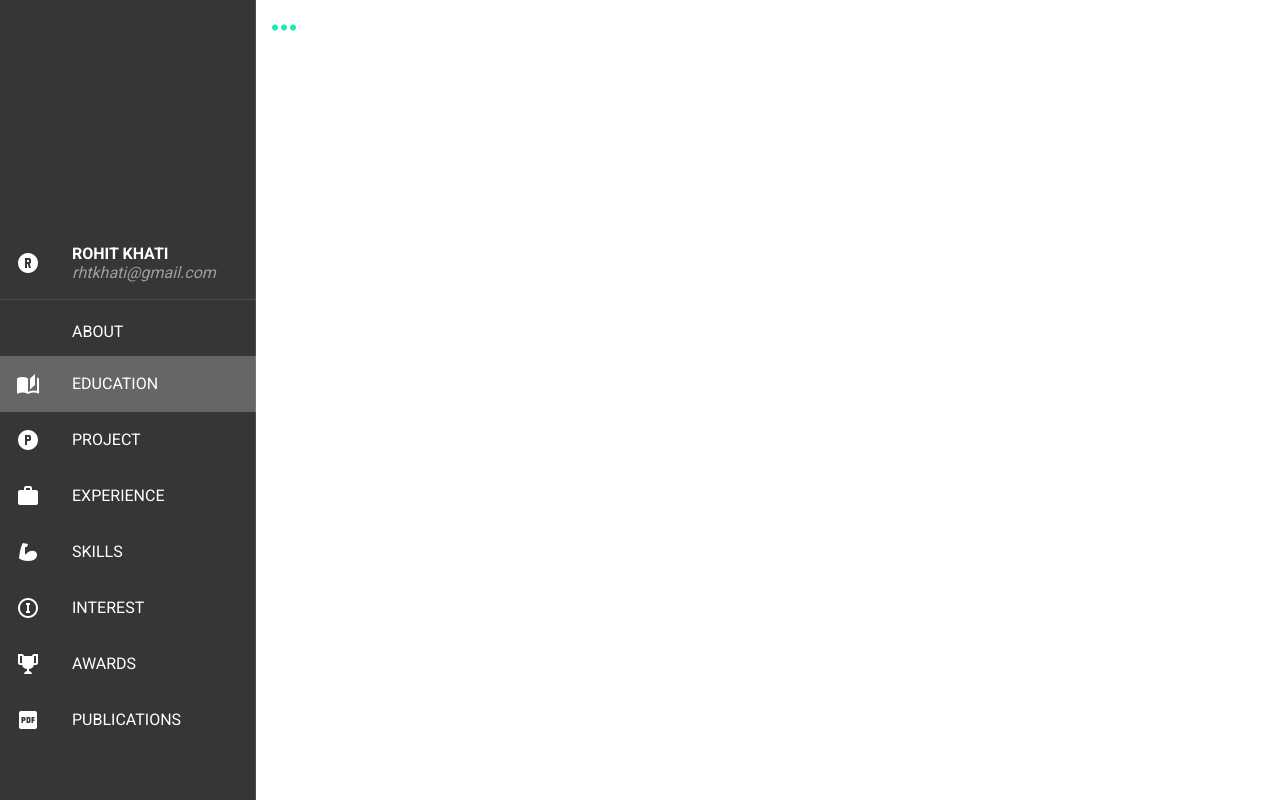
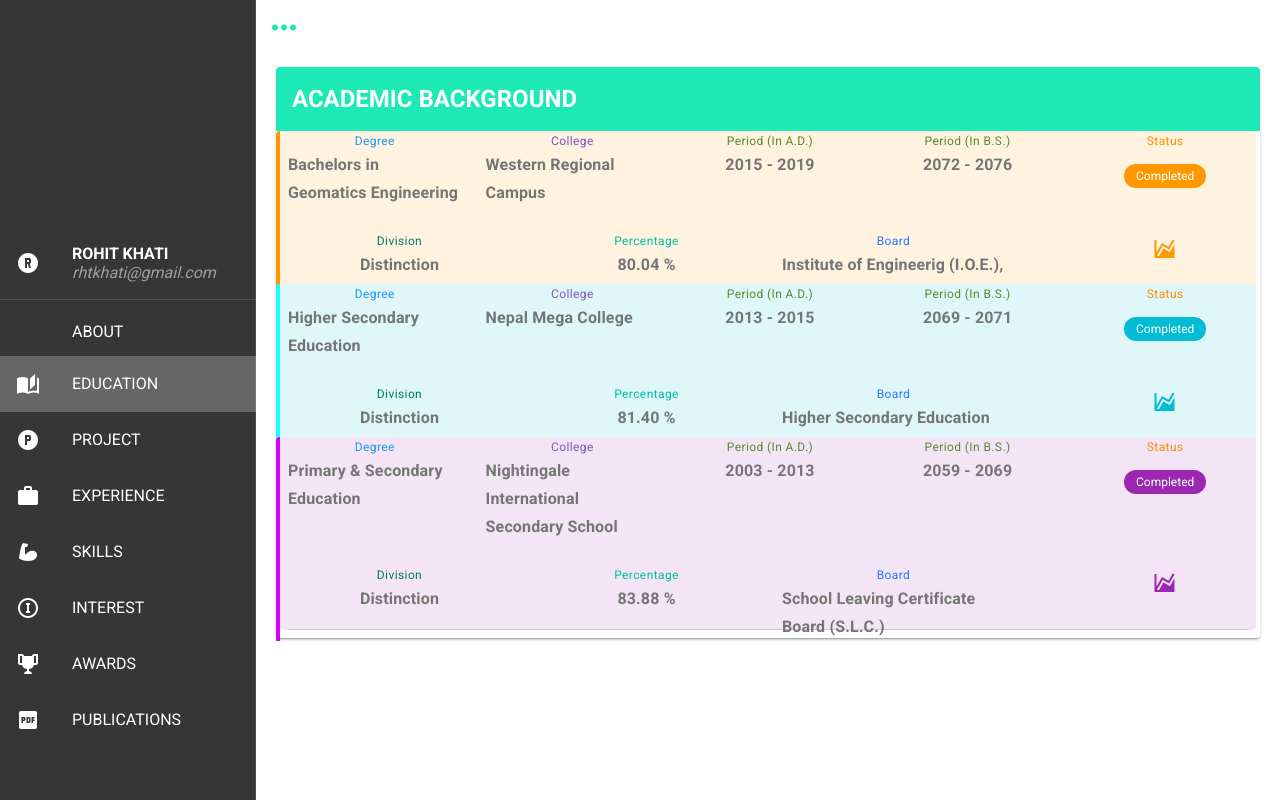
Before and after one commit to ro-hit81/my_portfolio, a Vue app: page /education in a window 1280 px wide. Built offline with nearby package versions, Linux system fonts and the light colour scheme.

Commit message:
Added Slot for future use. Completed 'Education' component.

```diff
--- a/src/components/Education.vue
+++ b/src/components/Education.vue
@@ -0,0 +1,123 @@
+<template>
+    <panel title="ACADEMIC BACKGROUND">
+        <v-card v-for="Academic in Academics" :key="Academic.degree" flat class="px-2" :color="`${Academic.color} lighten-5`">
+            <v-row :class="`${Academic.degreeId} px-2`">
+                <v-row>
+                    <v-col xs12 sm6 md3>
+                        <div class="text-caption blue--text text-center">
+                            Degree
+                        </div>
+                        <div class="text-subtitle-1 font-weight-bold grey--text text--darken-1">
+                            {{Academic.degree}}
+                        </div>
+                    </v-col>
+                    <v-col xs12 sm6 md3>
+                        <div class="text-caption deep-purple--text text--lighten-1 text-center">
+                            College
+                        </div>
+                        <div class="text-subtitle-1 font-weight-bold grey--text text--darken-1">
+                            {{Academic.college}}
+                        </div>
+                    </v-col>
+                    <v-col xs12 sm6 md2>
+                        <div class="text-caption light-green--text text--darken-3 text-center">
+                            Period (In A.D.)
+                        </div>
+                        <div class="text-subtitle-1 font-weight-bold grey--text text--darken-1 text-center">
+                            {{Academic.periodAD}}
+                        </div>
+                    </v-col>
+                    <v-col xs12 sm6 md2>
+                        <div class="text-caption light-green--text text--darken-3 text-center">
+                            Period (In B.S.)
+                        </div>
+                        <div class="text-subtitle-1 font-weight-bold grey--text text--darken-1 text-center">
+                            {{Academic.periodBC}}
+                        </div>
+                    </v-col>
+                    <v-col xs12 sm6 md2>
+                        <div class="text-caption amber--text text--darken-3 text-center">
+                            Status
+                        </div>
+                        <div align="center" class="mt-3">
+                            <v-chip small dark :color="`${Academic.color}`">
+                                {{Academic.status}}
+                            </v-chip>
+                        </div>
+                    </v-col>
+                </v-row>
+                <v-row>
+                    <v-col xs12 sm6 md2>
+                        <div class="text-caption teal--text text--darken-2 text-center">
+                            Division
+                        </div>
+                        <div class="text-subtitle-1 font-weight-bold grey--text text--darken-1 text-center">
+                            {{Academic.division}}
+                        </div>
+                    </v-col>
+                    <v-col xs12 sm6 md2>
+                        <div class="text-caption teal--text text--accent-4 text-center">
+                            Percentage
+                        </div>
+                        <div class="text-subtitle-1 font-weight-bold grey--text text--darken-1 text-center">
+                            {{Academic.percentage}} %
+                        </div>
+                    </v-col>
+                    <v-col xs12 xm6 md5>
+                        <div class="text-caption blue--text text--accent-3 text-center">
+                            Board
+                        </div>
+                        <div class="text-subtitle-1 font-weight-bold grey--text text--darken-1">
+                            {{Academic.board}}
+                        </div>
+                    </v-col>
+                    <v-col xs2>
+                         <div align="center">
+                             <v-tooltip bottom color="indigo accent-3">
+                                <template v-slot:activator="{ on }">
+                                    <v-btn icon :color="`${Academic.color}`" class="ml-12" v-on="on">
+                                        <v-icon>mdi-chart-areaspline</v-icon>
+                                    </v-btn>
+                                </template>
+                                <span>View all record of {{Academic.degreeId}}</span>
+                            </v-tooltip>
+                        </div>
+                    </v-col>
+                </v-row>
+            </v-row>
+            <v-divider></v-divider>
+        </v-card>
+    </panel>
+</template>
+
+<script>
+import Panel from '@/components/Slot'
+
+export default {
+    components: {
+        Panel
+    },
+    data() {
+        return {
+            Academics: [
+                {degreeId: 'bachelors', degree: 'Bachelors in Geomatics Engineering', college: 'Western Regional Campus', periodAD: '2015 - 2019', periodBC: '2072 - 2076', status: 'Completed', division: 'Distinction', percentage: '80.04', board: 'Institute of Engineerig (I.O.E.), Tribhuvan University (T.U.)', color:'orange'},
+                {degreeId: 'highSchool', degree: 'Higher Secondary Education', college: 'Nepal Mega College', periodAD: '2013 - 2015', periodBC: '2069 - 2071', status: 'Completed', division: 'Distinction', percentage: '81.40', board: 'Higher Secondary Education Board (H.S.E.B.)', color:'cyan'},
+                {degreeId: 'school', degree: 'Primary & Secondary Education', college: 'Nightingale International Secondary School', periodAD: '2003 - 2013', periodBC: '2059 - 2069', status: 'Completed', division: 'Distinction', percentage: '83.88', board: 'School Leaving Certificate Board (S.L.C.)', color:'purple'},
+            ]
+        }
+    }
+}
+</script>
+
+<style scoped>
+.bachelors{
+    border-left: 4px solid #FF9800;
+}
+.highSchool{
+    border-left: 4px solid #18FFFF;
+
+}
+.school{
+    border-left: 4px solid #D500F9;
+}
+</style>
--- a/src/components/Slot.vue
+++ b/src/components/Slot.vue
@@ -1,5 +1,21 @@
 <template>
     <v-container>
-
+        <v-card>
+            <v-toolbar class="teal accent-3" dark flat>
+                <v-toolbar-title class="text-h5 font-weight-bold">{{title}}</v-toolbar-title>
+            </v-toolbar>
+            <div class="mx-1 my-1 py-2">
+                <slot>
+                </slot>
+            </div>
+        </v-card>
     </v-container>
 </template>
+
+<script>
+export default {
+    props: [
+        'title'
+    ]
+}
+</script>
```
